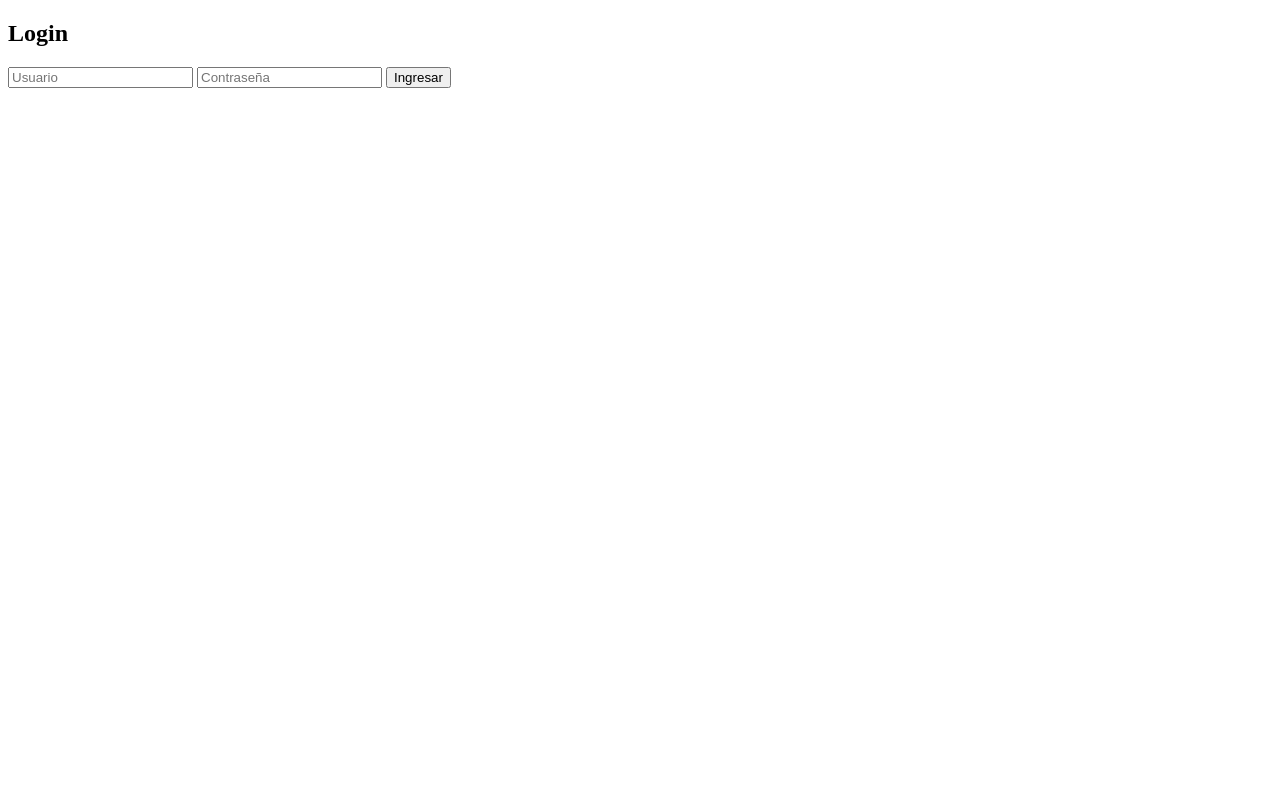
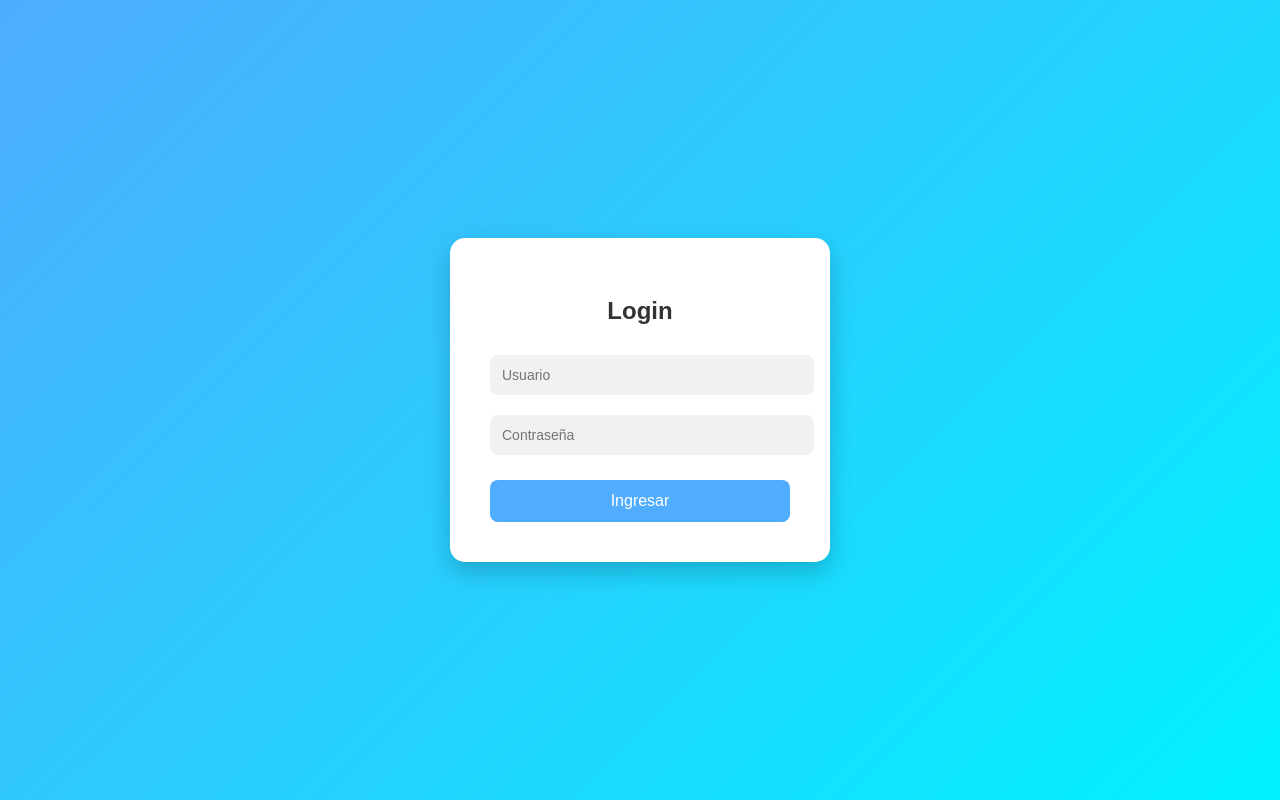
Before and after one commit to villo33/instituto-biblico, a website: page public/login.html in a window 1280 px wide. Drawn offline with Linux system fonts and the light colour scheme.

Commit message:
Mejora diseño login

```diff
--- a/public/login.html
+++ b/public/login.html
@@ -1,16 +1,78 @@
 <!DOCTYPE html>
-<html>
+<html lang="es">
 <head>
+<meta charset="UTF-8">
 <title>Login</title>
+
+<style>
+    body {
+        margin: 0;
+        font-family: Arial, sans-serif;
+        background: linear-gradient(135deg, #4facfe, #00f2fe);
+        height: 100vh;
+        display: flex;
+        justify-content: center;
+        align-items: center;
+    }
+
+    .login-container {
+        background: white;
+        padding: 40px;
+        border-radius: 15px;
+        box-shadow: 0 10px 25px rgba(0,0,0,0.2);
+        width: 300px;
+        text-align: center;
+    }
+
+    h2 {
+        margin-bottom: 20px;
+        color: #333;
+    }
+
+    input {
+        width: 100%;
+        padding: 12px;
+        margin: 10px 0;
+        border: none;
+        border-radius: 8px;
+        background: #f1f1f1;
+        font-size: 14px;
+    }
+
+    input:focus {
+        outline: none;
+        background: #e0e0e0;
+    }
+
+    button {
+        width: 100%;
+        padding: 12px;
+        margin-top: 15px;
+        border: none;
+        border-radius: 8px;
+        background: #4facfe;
+        color: white;
+        font-size: 16px;
+        cursor: pointer;
+        transition: 0.3s;
+    }
+
+    button:hover {
+        background: #00c6ff;
+    }
+</style>
+
 </head>
 <body>
 
-<h2>Login</h2>
+<div class="login-container">
+    <h2>Login</h2>
 
-<input id="usuario" placeholder="Usuario">
-<input id="password" type="password" placeholder="Contraseña">
+    <input id="usuario" placeholder="Usuario">
+    <input id="password" type="password" placeholder="Contraseña">
 
-<button onclick="login()">Ingresar</button>
+    <button onclick="login()">Ingresar</button>
+</div>
 
 <script>
 function login(){
```
